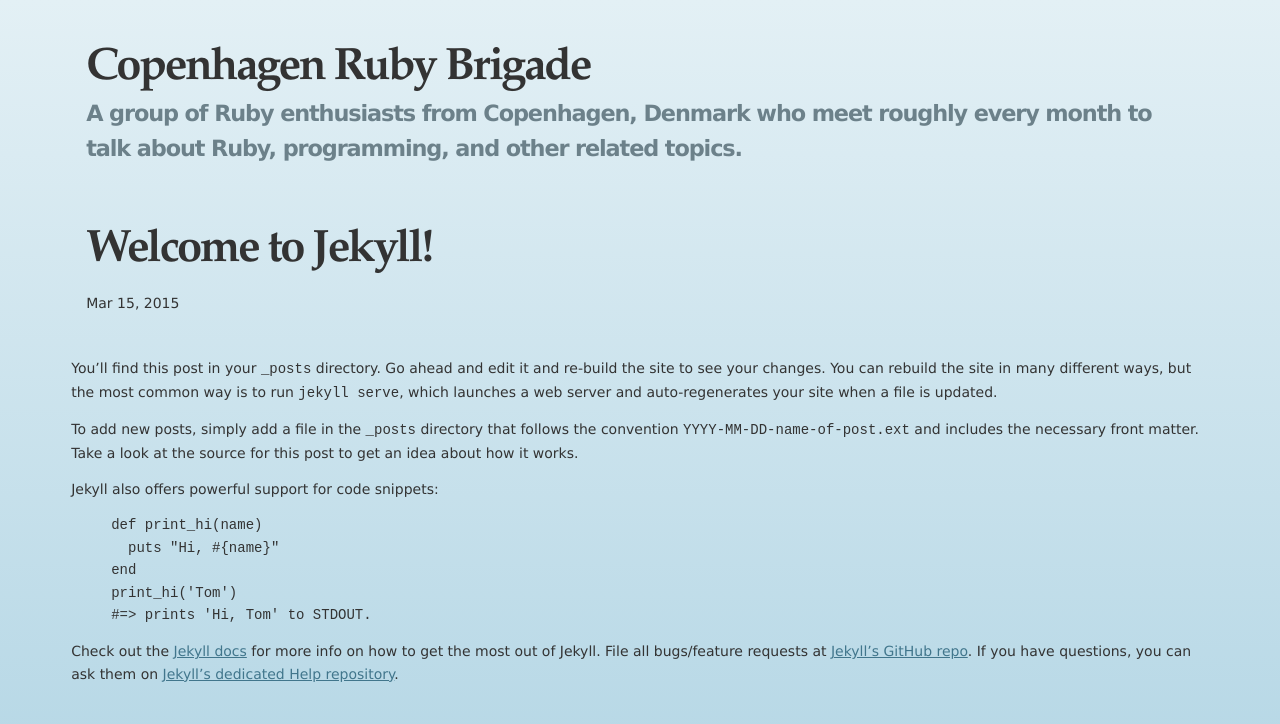
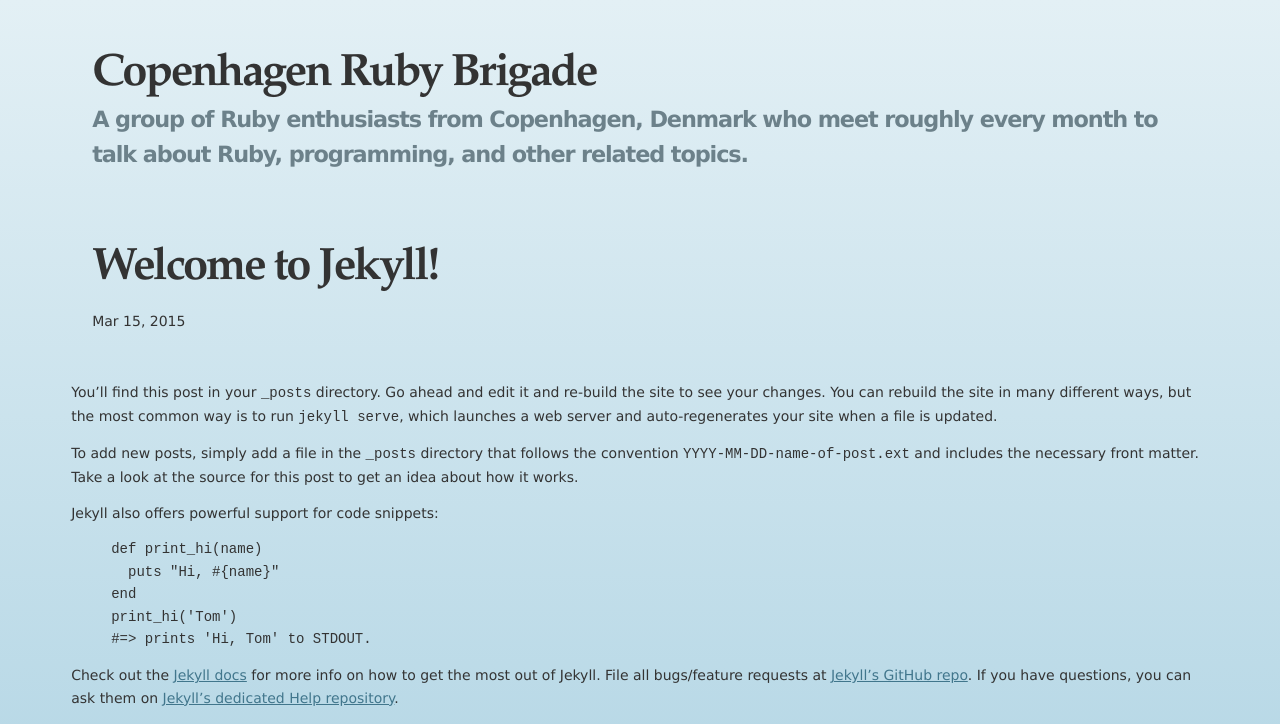
Before and after one commit to copenhagenrb/copenhagenrb.github.io, a Jekyll site: the page built from _posts/2015-03-15-welcome-to-jekyll.markdown, in a window 1280 px wide. Shown: the top 724 px of the page. Built offline with Jekyll 4.4.1, drawn with Linux system fonts in a browser that asks for light colours; grey boxes are pictures that could not be loaded.

Commit message:
Make it easier to adapt to different font sizes

```diff
--- a/css/main.scss
+++ b/css/main.scss
@@ -88,7 +88,7 @@
   background: #ffffff;
   background: linear-gradient(to bottom, #ffffff, #f9f9f9);
   border-bottom: 1px solid #eeeeee;
-  padding: 30px 30px;
+  padding: 2em;
   overflow: hidden;
 }
 
@@ -106,7 +106,7 @@
 header {
   margin-bottom: 1em;
   margin-top: 2em;
-  padding: 15px;
+  padding: 1.5em;
 
   .description {
     color: mix($body-text-color, $body-background-color);
@@ -131,7 +131,7 @@
 
   .upb_event {
     margin-bottom: 1em;
-    margin-left: 30px;
+    margin-left: 2em;
   }
 }
 
```
